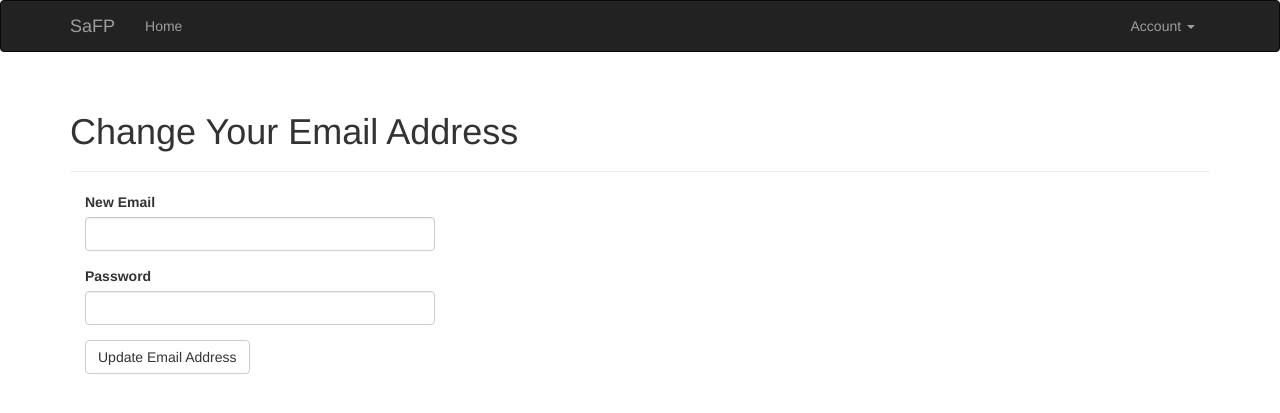
After one commit to CharleiThorin/SaFP, a Flask app: page /auth/change-email in a window 1280 px wide. The commit adds this page. Shown: the top 413 px of the page. Run offline with Flask 2, Linux system fonts and the light colour scheme; a user stored in the database is signed in; tables that the repository leaves empty hold one stand-in row (values such as "Sample post"); some libraries are stand-ins or nearby versions.

Commit message:
user can now update or change email

```diff
--- a/app/auth/forms.py
+++ b/app/auth/forms.py
@@ -50,3 +50,9 @@ class PasswordResetForm(FlaskForm):
                                                                EqualTo('password2', message='Passwords must match')])
     password2 = PasswordField('Confirm Password', validators=[InputRequired()])
     submit = SubmitField('Reset Password')
+
+
+class ChangeEmailForm(FlaskForm):
+    email = StringField('New Email', validators=[InputRequired(), Length(1, 64), Email()])
+    password = PasswordField('Password', validators=[InputRequired()])
+    submit = SubmitField('Update Email Address')
--- a/app/auth/views.py
+++ b/app/auth/views.py
@@ -1,7 +1,8 @@
 from . import auth
 from flask import render_template, request, url_for, redirect, flash
 from flask_login import login_required, login_user, logout_user, current_user
-from .forms import LoginForm, RegistrationForm, ChangePasswordForm, PasswordResetRequestForm, PasswordResetForm
+from .forms import LoginForm, RegistrationForm, ChangePasswordForm, PasswordResetRequestForm, PasswordResetForm, \
+    ChangeEmailForm
 from .. import db
 from ..email import send_email
 from ..models import User
@@ -124,3 +125,35 @@ def password_reset(token):
             flash("Password wasn't reset. Please try again")
             return redirect(url_for('auth.login'))
     return render_template('auth/reset_password.html', form=form)
+
+
+@auth.route('/change-email', methods=['GET', 'POST'])
+@login_required
+def change_email_request():
+    form = ChangeEmailForm()
+    if form.validate_on_submit():
+        if current_user.verify_password(form.password.data):
+            new_email = form.email.data
+            token = current_user.gen_email_change_token(new_email)
+            send_email(new_email, 'Confirm Your new email address',
+                       'auth/email/change_email', user=current_user, token=token)
+            flash('An email with instructions to confirm your new email address has been sent to you via email.')
+            return redirect(url_for('main.index'))
+        else:
+            flash('Invalid Password or Email')
+    return render_template("auth/change_email.html", form=form)
+
+
+@auth.route('/change-email/<token>')
+@login_required
+def change_email(token):
+    if current_user.change_email(token):
+        try:
+            db.session.commit()
+            flash('Your email address has been updated.')
+        except:
+            flash('This email already exists in Database')
+            redirect(url_for('main.index'))
+    else:
+        flash('Request to change email failed. Please try again.')
+    return redirect(url_for('main.index'))
--- /dev/null
+++ b/app/templates/auth/change_email.html
@@ -0,0 +1,13 @@
+{% extends "base.html" %}
+{% import "bootstrap/wtf.html" as wtf %}
+
+{% block title %}SaFP - Change Email Address{% endblock %}
+
+{% block page_content %}
+<div class="page-header">
+    <h1>Change Your Email Address</h1>
+</div>
+<div class="col-md-4">
+    {{ wtf.quick_form(form) }}
+</div>
+{% endblock %}
--- a/app/templates/base.html
+++ b/app/templates/base.html
@@ -30,6 +30,7 @@
                             <a href="#" class="dropdown-toggle" data-toggle="dropdown">Account <b class="caret"></b></a>
                             <ul class="dropdown-menu">
                                 <li><a href="{{ url_for('auth.change_password') }}">Change Password</a></li>
+                                <li><a href="{{ url_for('auth.change_email_request') }}">Change Email</a></li>
                                 <li><a href="{{ url_for('auth.logout') }}">Log Out</a></li>
                             </ul>
                         </li>
```
Also changed, not shown: app/models.py (+19 -0 lines), app/templates/auth/email/change_email.html (added, +9 -0 lines), app/templates/auth/email/change_email.txt (added, +11 -0 lines).
